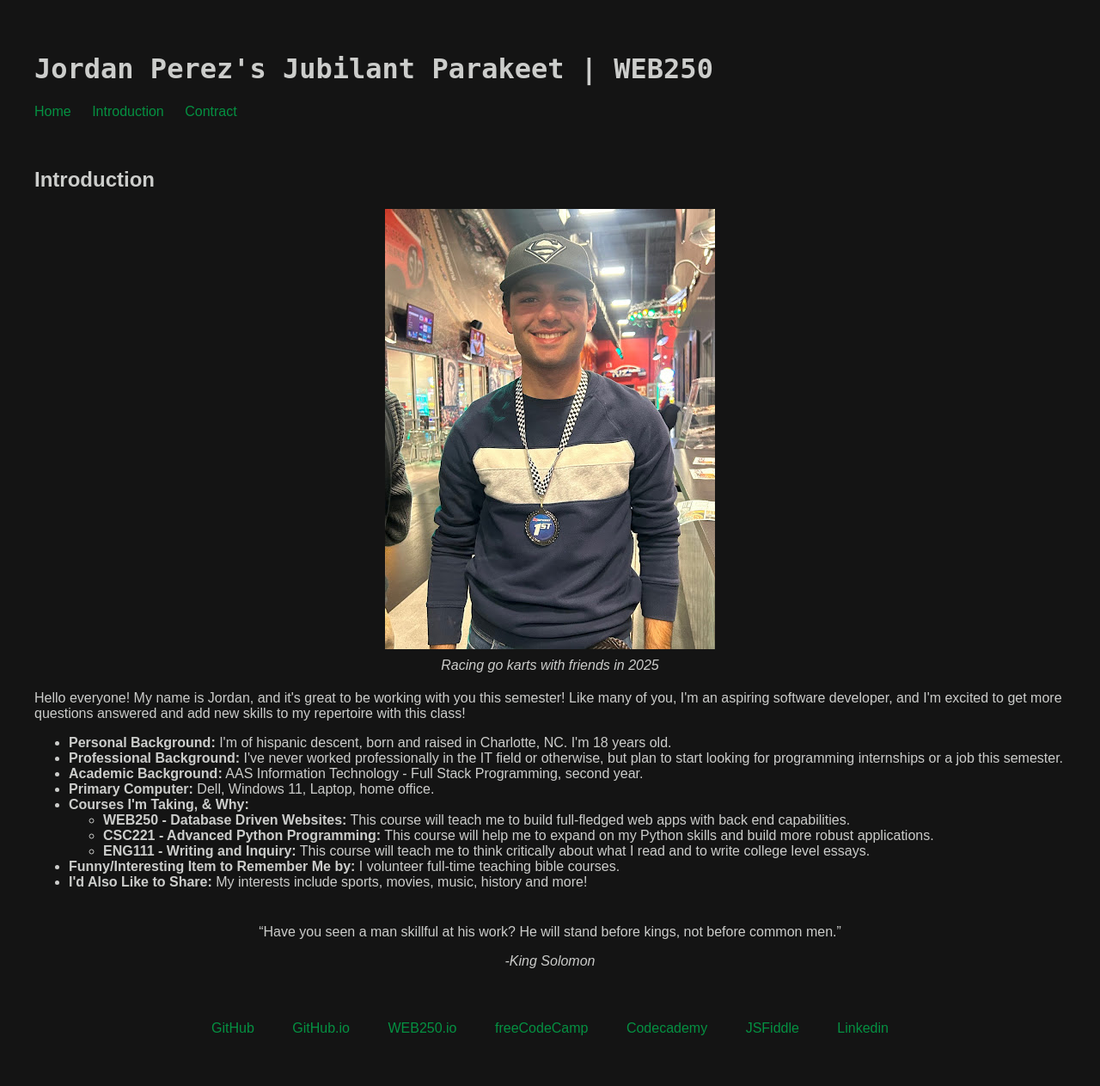
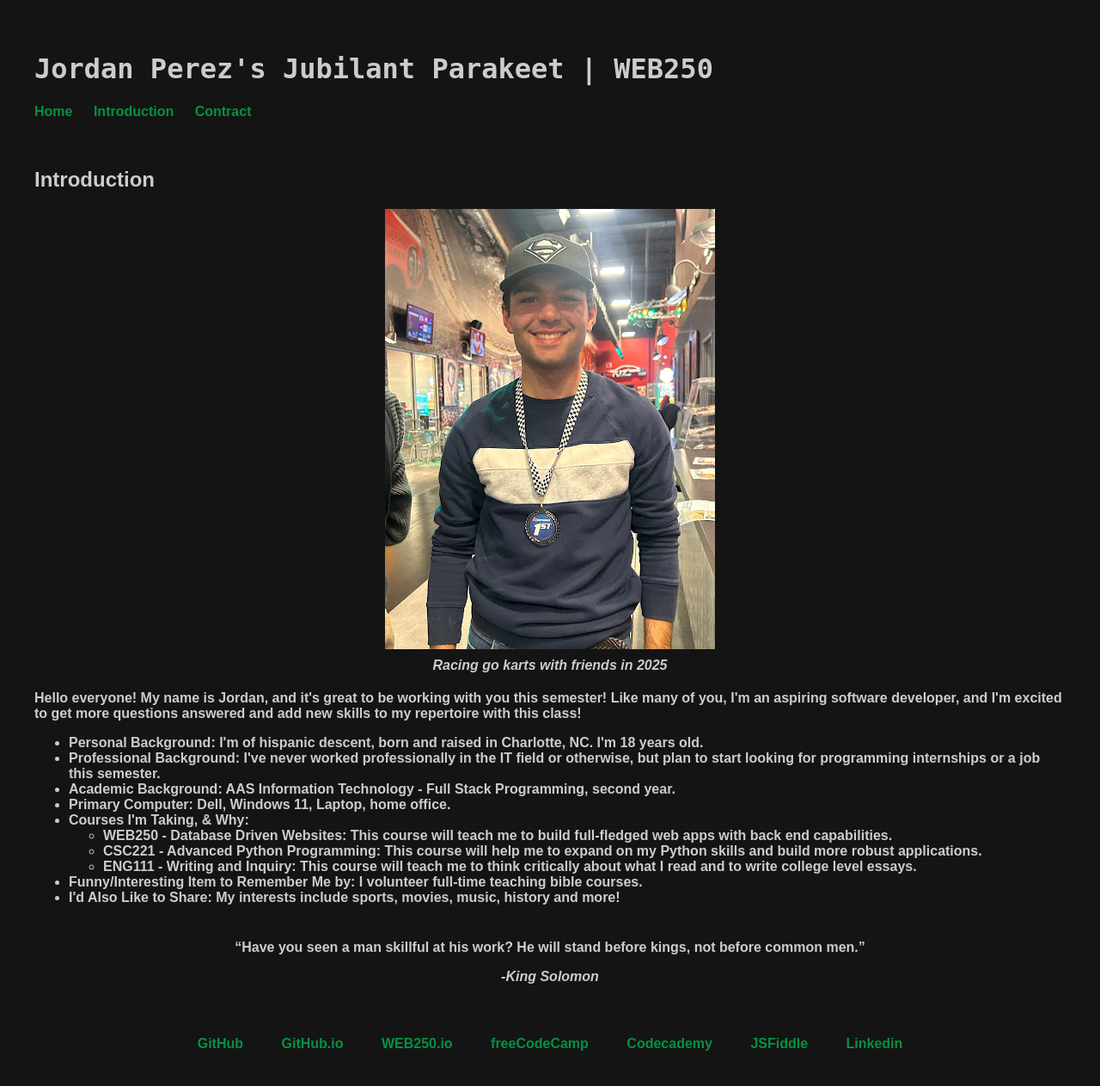
Before and after one commit to jperez93CP/web250, a PHP site: page /introduction.html in a window 1280 px wide. Shown: the whole page at 86% size. Before the commit the page ends 1204 px from the top, so only its background shows below. Run offline with PHP 8.4, Linux system fonts and the light colour scheme.

Commit message:
Bold test

```diff
--- a/introduction.html
+++ b/introduction.html
@@ -27,39 +27,39 @@
       </p>
       <ul>
         <li>
-          <span class="bolder">Personal Background:</span> I'm of hispanic
-          descent, born and raised in Charlotte, NC. I'm 18 years old.
+          <strong>Personal Background:</strong> I'm of hispanic descent, born
+          and raised in Charlotte, NC. I'm 18 years old.
         </li>
         <li>
-          <span class="bolder">Professional Background:</span> I've never worked
+          <strong>Professional Background:</strong> I've never worked
           professionally in the IT field or otherwise, but plan to start looking
           for programming internships or a job this semester.
         </li>
         <li>
-          <span class="bolder">Academic Background:</span> AAS Information
-          Technology - Full Stack Programming, second year.
+          <strong>Academic Background:</strong> AAS Information Technology -
+          Full Stack Programming, second year.
         </li>
         <li>
-          <span class="bolder">Primary Computer:</span> Dell, Windows 11,
-          Laptop, home office.
+          <strong>Primary Computer:</strong> Dell, Windows 11, Laptop, home
+          office.
         </li>
         <li>
-          <span class="bolder">Courses I'm Taking, & Why:</span>
+          <strong>Courses I'm Taking, & Why:</strong>
           <ul>
             <li>
-              <span class="bolder">WEB250 - Database Driven Websites:</span>
+              <strong>WEB250 - Database Driven Websites:</strong>
               This course will teach me to build full-fledged web apps with back
               end capabilities.
             </li>
             <li>
-              <span class="bolder">CSC221 - Advanced Python Programming:</span>
+              <strong>CSC221 - Advanced Python Programming:</strong>
               This course will help me to expand on my Python skills and build
               more robust applications.
             </li>
             <li>
-              <span class="bolder">ENG111 - Writing and Inquiry:</span> This
-              course will teach me to think critically about what I read and to
-              write college level essays.
+              <strong>ENG111 - Writing and Inquiry:</strong> This course will
+              teach me to think critically about what I read and to write
+              college level essays.
             </li>
           </ul>
         </li>
--- a/styles/default.css
+++ b/styles/default.css
@@ -1,5 +1,6 @@
 header, body, footer {
     font-family: Arial, Helvetica, sans-serif;
+    font-weight: bold;
     background-color: #141414;
     color: #CCCDCB;
     padding: 20px 0;
```
